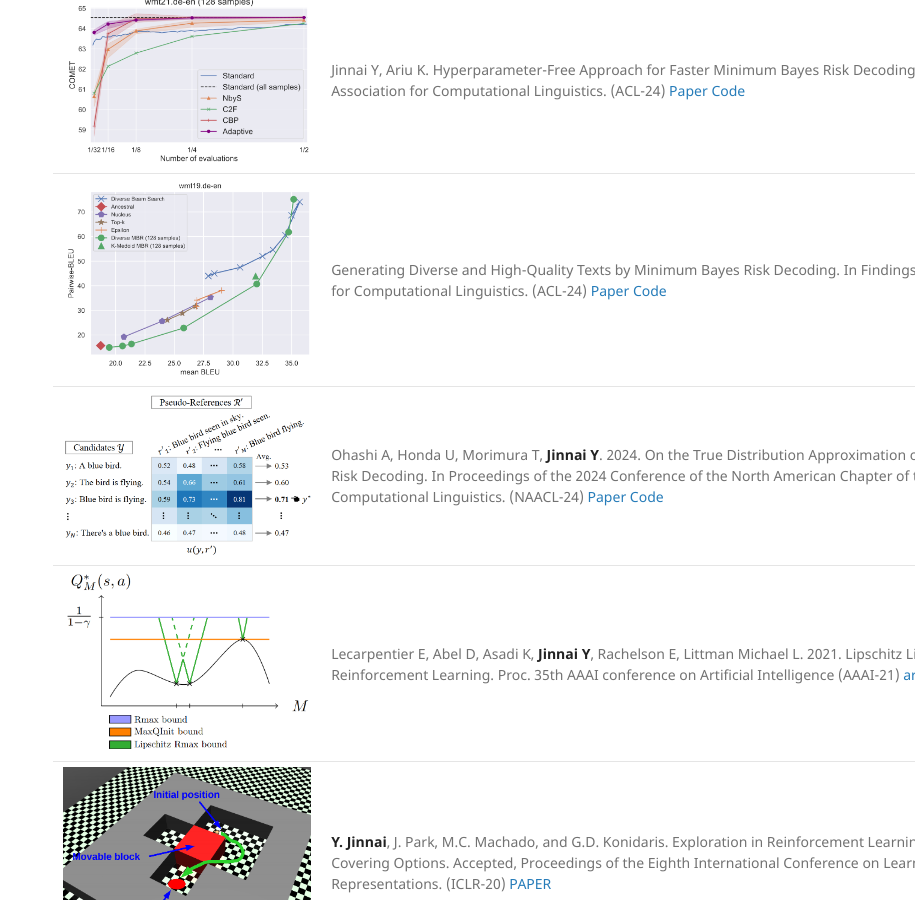
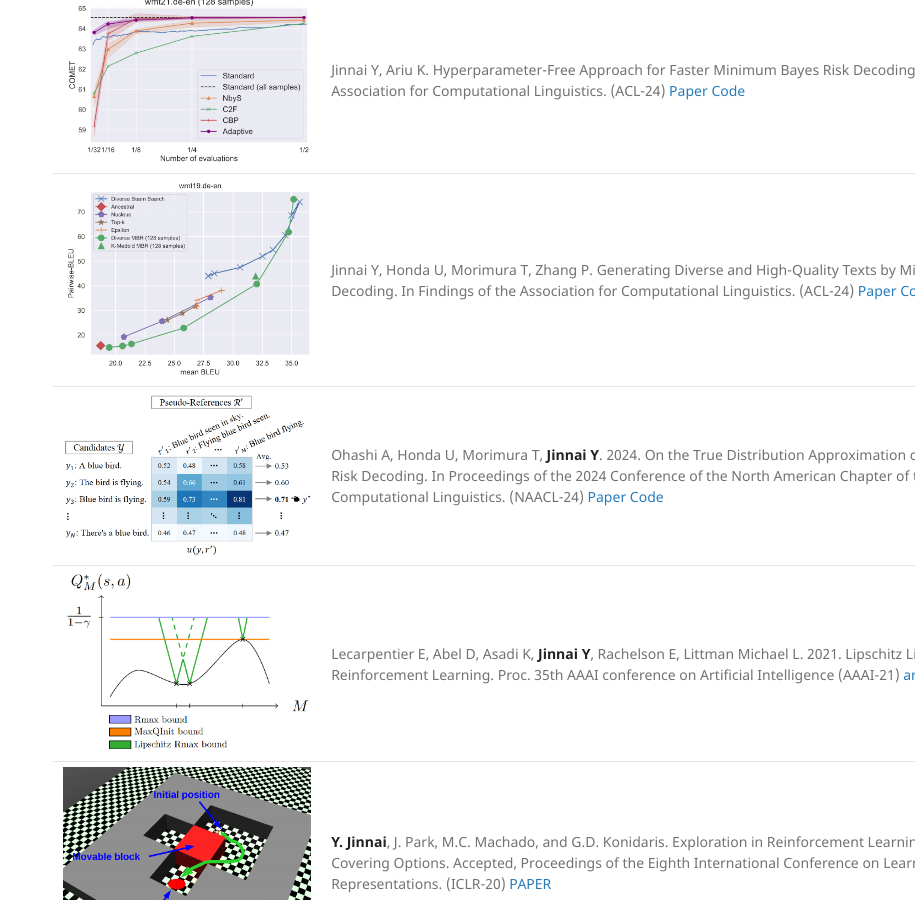
Before and after one commit to jinnaiyuu/jinnaiyuu.github.io, a Jekyll site: the page built from index.md, in a window 1280 px wide and 900 px high, scrolled down 804 px. Shown: the whole window, without its empty margins (365-1280 px from the left). Built offline with Jekyll 4.4.1, drawn with Linux system fonts in a browser that asks for light colours; our own code applies the rules of GitHub Pages for plain Markdown files.

Commit message:
fixed the missing author for dmbr

```diff
--- a/index.md
+++ b/index.md
@@ -24,7 +24,7 @@ Artificial Intelligence, Reinforcement Learning, Language Model Alignment, Class
 | ---:      | :--- |
 | <img src="../images/papers/icml2024.png" alt="icml2024" width="700" />  |  Jinnai Y, Morimura T, Honda U, Ariu K, Abe K. Model-based minimum bayes risk decoding. Proc. 41st International Conference on Machine Learning. (ICML-24) [Paper](https://arxiv.org/abs/2311.05263) [Code](https://github.com/CyberAgentAILab/model-based-mbr) |
 | <img src="../images/papers/acl2024hyperparameter.png" alt="acl2024hyperparameter" width="700" />  |  Jinnai Y, Ariu K. Hyperparameter-Free Approach for Faster Minimum Bayes Risk Decoding. In Findings of the Association for Computational Linguistics. (ACL-24) [Paper](https://arxiv.org/abs/2401.02749) [Code](https://github.com/CyberAgentAILab/adaptive-mbr) |
-| <img src="../images/papers/acl2024diverse.png" alt="acl2024diverse" width="700" />  |  Generating Diverse and High-Quality Texts by Minimum Bayes Risk Decoding. In Findings of the Association for Computational Linguistics. (ACL-24) [Paper](https://arxiv.org/abs/2401.05054) [Code](https://github.com/CyberAgentAILab/diverse-mbr) |
+| <img src="../images/papers/acl2024diverse.png" alt="acl2024diverse" width="700" />  |  Jinnai Y, Honda U, Morimura T, Zhang P. Generating Diverse and High-Quality Texts by Minimum Bayes Risk Decoding. In Findings of the Association for Computational Linguistics. (ACL-24) [Paper](https://arxiv.org/abs/2401.05054) [Code](https://github.com/CyberAgentAILab/diverse-mbr) |
 | <img src="../images/papers/naacl2024.png" alt="naacl2024" width="700" />  | Ohashi A, Honda U, Morimura T, **Jinnai Y**. 2024. On the True Distribution Approximation of Minimum Bayes-Risk Decoding. In Proceedings of the 2024 Conference of the North American Chapter of the Association for Computational Linguistics. (NAACL-24) [Paper](https://arxiv.org/abs/2404.00752) [Code](https://github.com/CyberAgentAILab/mbr-anomaly) |
 | <img src="../images/papers/lipschitz.png" alt="lipschitz" width="700" />  | Lecarpentier E, Abel D, Asadi K, **Jinnai Y**, Rachelson E, Littman Michael L. 2021. Lipschitz Lifelong Reinforcement Learning. Proc. 35th AAAI conference on Artificial Intelligence (AAAI-21) [arXiv](https://arxiv.org/abs/2001.05411) [Poster](../pdf/posters/AAAI-2021 poster.pdf) [Code](https://github.com/SuReLI/llrl) |
 | <img src="../images/papers/ICLR-20.png" alt="iclr-20" width="550" />  | **Y. Jinnai**, J. Park, M.C. Machado, and G.D. Konidaris. Exploration in Reinforcement Learning with Deep Covering Options. Accepted, Proceedings of the Eighth International Conference on Learning Representations. (ICLR-20) [PAPER](../pdf/papers/ICLR-20.pdf) |
```
